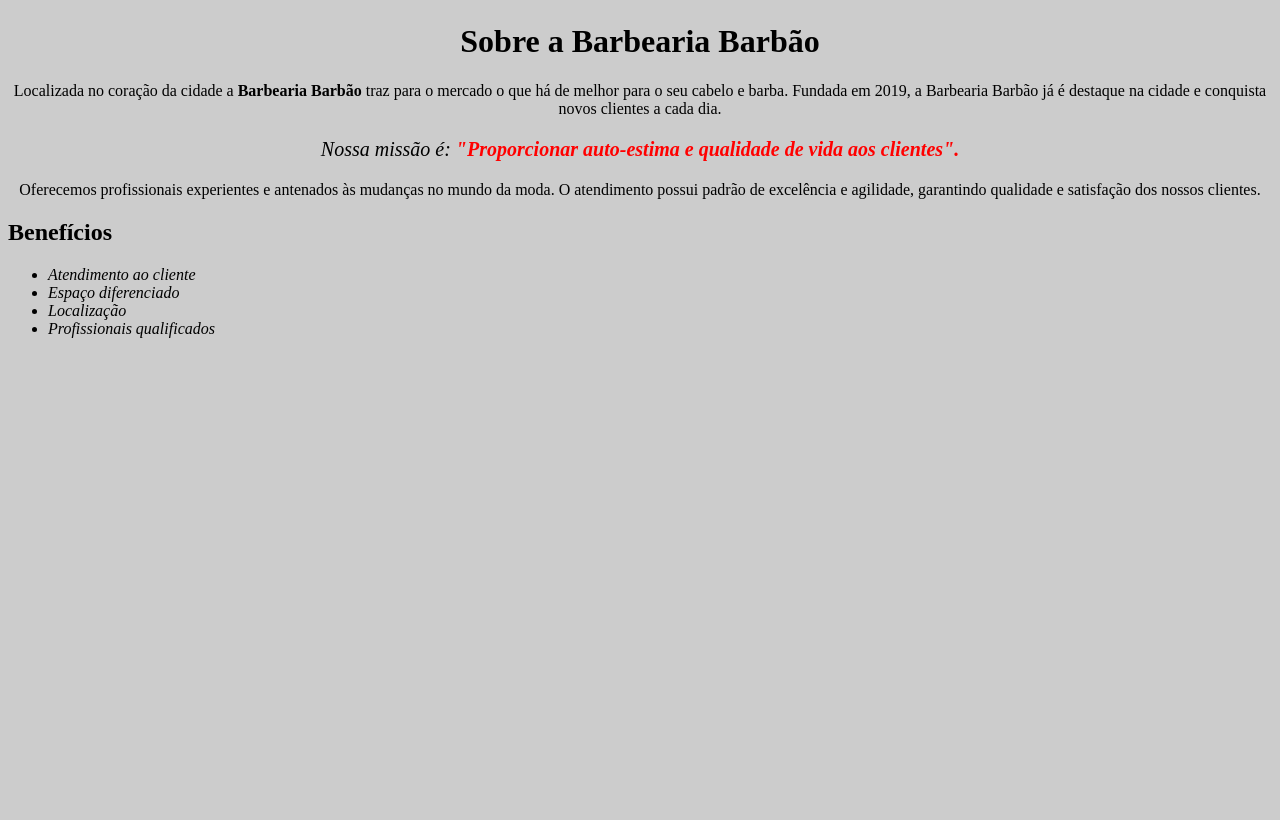
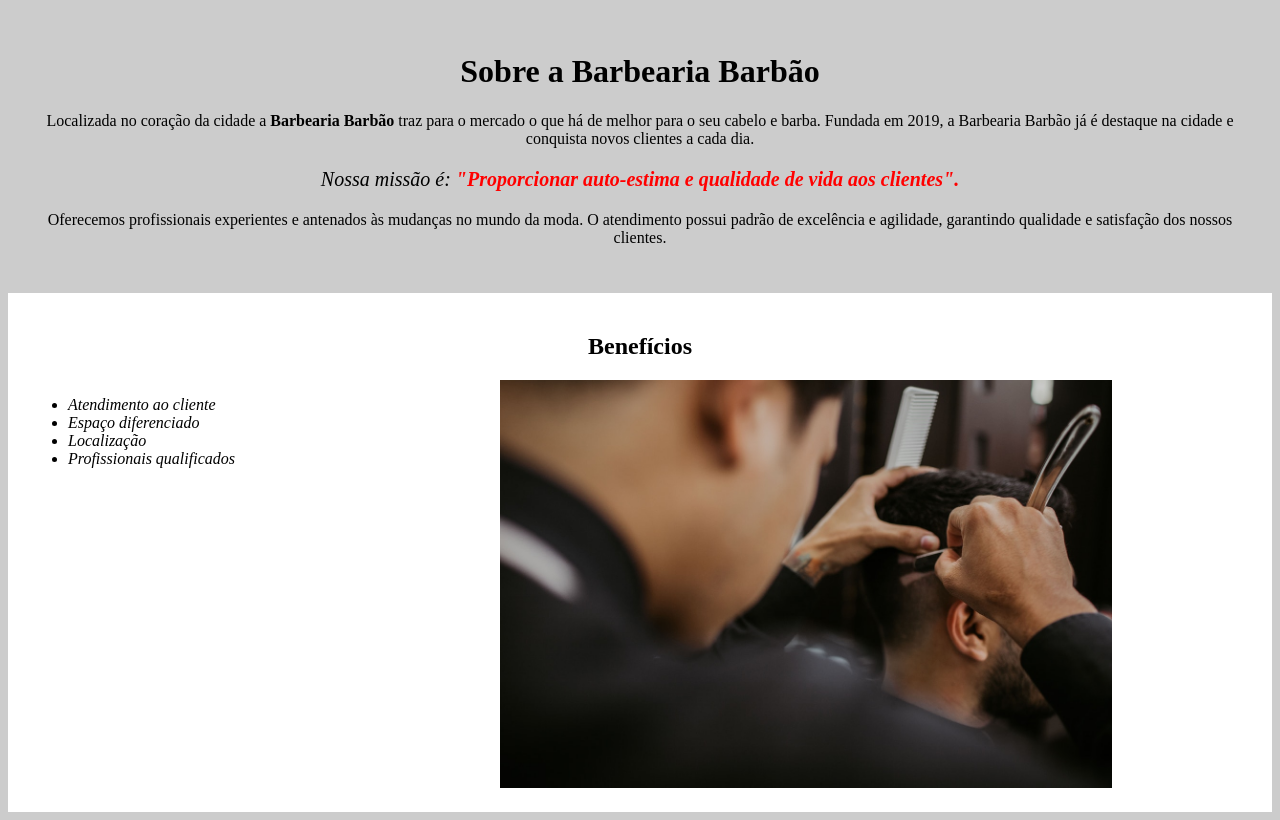
Before and after one commit to jvretamero/barbearia, a plain HTML site: page index.html in a window 1280 px wide. Shown: the part 26-846 px from the top of the page. Before the commit the page ends 800 px from the top, so only its background shows below. Drawn offline with Linux system fonts and the light colour scheme.

Commit message:
Imagem de benefícios e inline-block

```diff
--- a/estilo.css
+++ b/estilo.css
@@ -6,7 +6,12 @@ body {
     width: 100%;
 }
 
+.principal {
+    padding: 30px;
+}
+
 h1,
+h2,
 p {
     text-align: center;
 }
@@ -20,6 +25,22 @@ em strong {
     color: red;
 }
 
+.beneficios {
+    background: #FFF;
+    padding: 20px;
+}
+
+ul {
+    display: inline-block;
+    vertical-align: top;
+    width: 20%;
+    margin-right: 15%;
+}
+
 .beneficio {
     font-style: italic;
 }
+
+.imagem-beneficios {
+    width: 50%;
+}
--- a/index.html
+++ b/index.html
@@ -11,9 +11,11 @@
 <body>
     <img id="banner" src="banner.jpg">
 
+    <div class="principal">
         <h1>Sobre a Barbearia Barbão</h1>
 
-    <p>Localizada no coração da cidade a <strong>Barbearia Barbão</strong> traz para o mercado o que há de melhor para o
+        <p>Localizada no coração da cidade a <strong>Barbearia Barbão</strong> traz para o mercado o que há de melhor
+            para o
             seu cabelo e barba. Fundada em 2019, a Barbearia Barbão já é destaque na cidade e conquista novos clientes a
             cada dia.
         </p>
@@ -23,7 +25,9 @@
 
         <p>Oferecemos profissionais experientes e antenados às mudanças no mundo da moda. O atendimento possui padrão de
             excelência e agilidade, garantindo qualidade e satisfação dos nossos clientes.</p>
+    </div>
 
+    <div class="beneficios">
         <h2>Benefícios</h2>
 
         <ul>
@@ -32,6 +36,9 @@
             <li class="beneficio">Localização</li>
             <li class="beneficio">Profissionais qualificados</li>
         </ul>
+
+        <img class="imagem-beneficios" src="beneficios.jpg">
+    </div>
 </body>
 
 </html>
```
Also changed, not shown: beneficios.jpg (added), 1 other file. Lines whose indentation alone changed are shown as unchanged.
